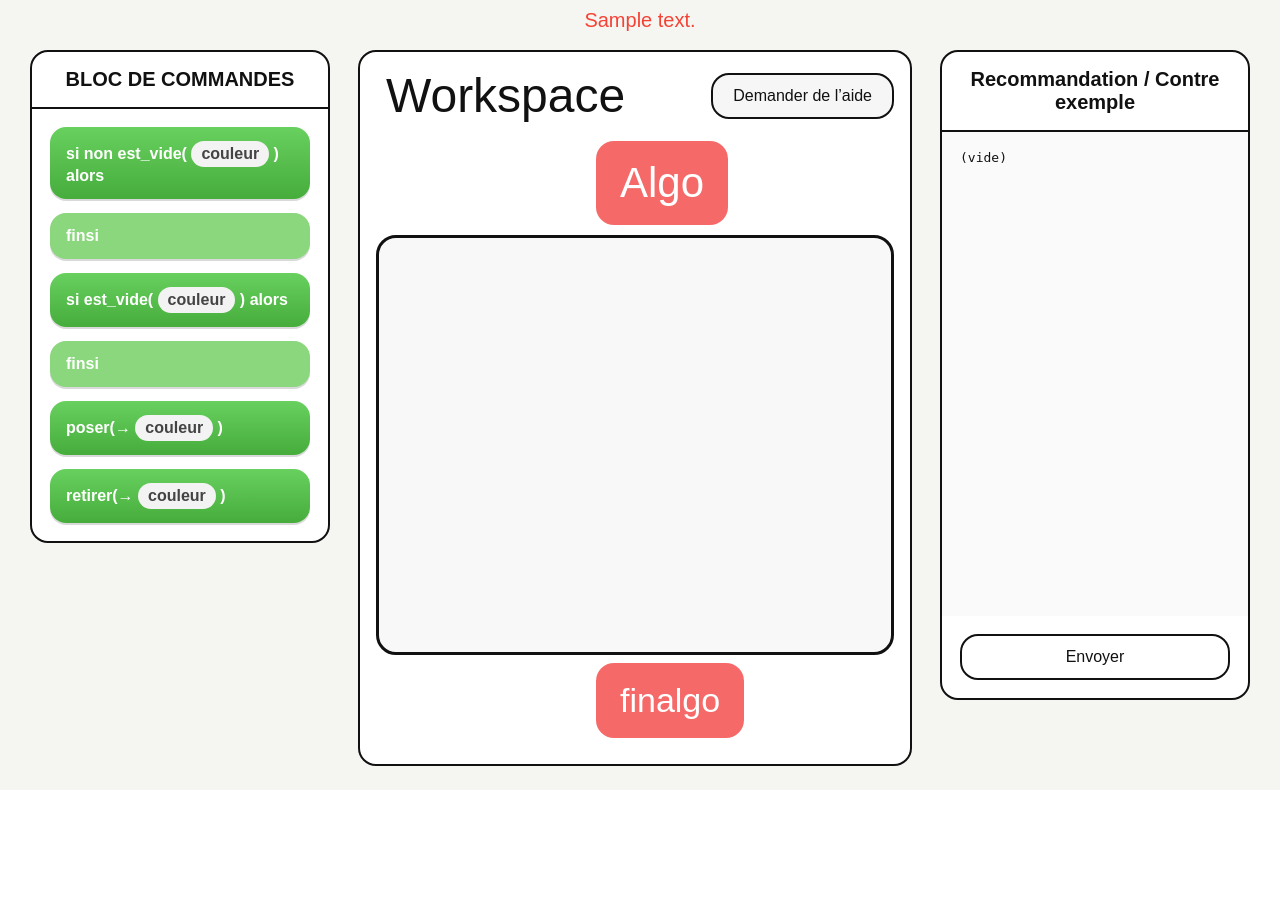
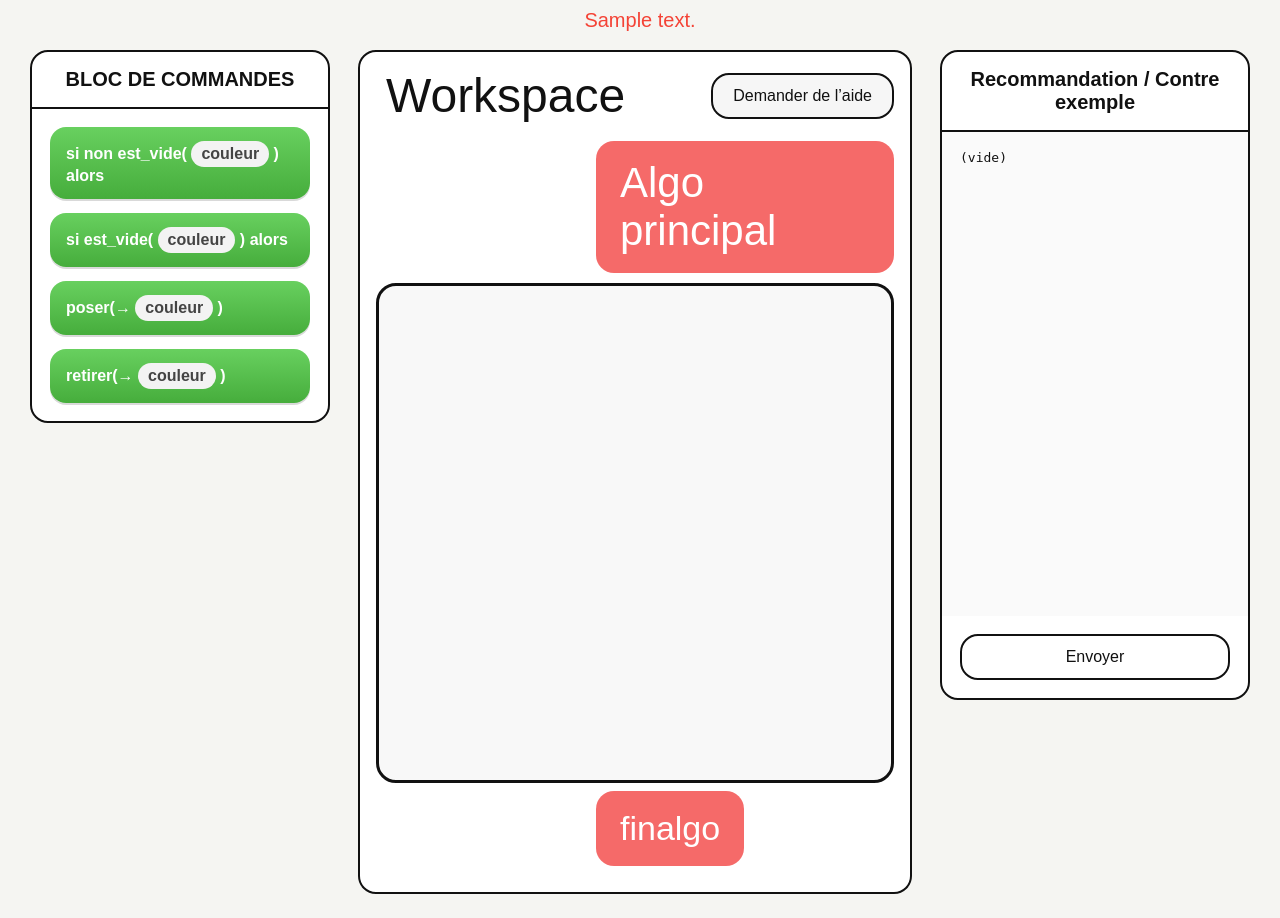
Before and after one commit to grp3info2gestionprojet/algo_ia, a Flask app: template app/templates/student_exercise.html in a window 1280 px wide. Shown: the part 130-1048 px from the top of the page. Before the commit the page ends 920 px from the top, so only its background shows below. Run offline with Flask 3, Linux system fonts and the light colour scheme; the template is opened without the code that fills it: most values are stand-ins (such as "Sample title", 1, 10 or a date in 2020).

Commit message:
ajout interface graphique scratch

```diff
--- a/app/static/js/student_workspace.js
+++ b/app/static/js/student_workspace.js
@@ -1,105 +1,211 @@
 const palette = document.getElementById('palette');
 const workspace = document.getElementById('workspace');
 const feedbackText = document.getElementById('feedbackText');
-let blocks = [];
+let rootBlocks = [];
 
-function colorSelect(selected='b'){
-  return `<select class="color-select">\
-    <option value="b" ${selected==='b'?'selected':''}>Bleue</option>\
-    <option value="j" ${selected==='j'?'selected':''}>Jaune</option>\
-    <option value="r" ${selected==='r'?'selected':''}>Rouge</option>\
-    <option value="v" ${selected==='v'?'selected':''}>Verte</option>\
+function colorSelect(selected = 'b') {
+  return `<select class="color-select" style="margin: 0 5px; padding: 2px; border-radius: 4px; border: 1px solid #ccc; color: black; background: white;" onclick="event.stopPropagation()">
+    <option value="b" ${selected === 'b' ? 'selected' : ''}>Bleue</option>
+    <option value="j" ${selected === 'j' ? 'selected' : ''}>Jaune</option>
+    <option value="r" ${selected === 'r' ? 'selected' : ''}>Rouge</option>
+    <option value="v" ${selected === 'v' ? 'selected' : ''}>Verte</option>
   </select>`;
 }
 
-function typeLabel(type){
-  if(type==='if_not_empty') return 'si non est_vide';
-  if(type==='if_empty') return 'si est_vide';
-  if(type==='retirer') return 'retirer';
-  if(type==='poser') return 'poser';
-  return 'finsi';
+function typeLabel(type) {
+  if (type === 'if_not_empty') return 'si non est_vide';
+  if (type === 'if_empty') return 'si est_vide';
+  if (type === 'retirer') return 'retirer';
+  if (type === 'poser') return 'poser';
+  return '';
 }
 
-function renderBlocks(){
-  workspace.innerHTML = '';
-  blocks.forEach((block, index) => {
-    const row = document.createElement('div');
-    row.className = 'workspace-item';
+function renderTree(blockList, container) {
+  container.innerHTML = '';
+  blockList.forEach((block, index) => {
     const blockDiv = document.createElement('div');
-    blockDiv.className = 'workspace-block';
-    blockDiv.style.marginLeft = `${block.indent * 28}px`;
-    blockDiv.innerHTML = `
-      <div>
-        <span>${typeLabel(block.type)}</span>
-        ${block.type !== 'finsi' ? colorSelect(block.color || 'b') : ''}
-        ${block.type === 'if_not_empty' || block.type === 'if_empty' ? '<span> alors</span>' : ''}
-      </div>
-      <div class="workspace-controls">
-        <button class="tiny-btn" data-act="left">←</button>
-        <button class="tiny-btn" data-act="right">→</button>
-        <button class="tiny-btn" data-act="up">↑</button>
-        <button class="tiny-btn" data-act="down">↓</button>
-        <button class="tiny-btn" data-act="delete">✕</button>
-      </div>
-    `;
+    blockDiv.style.marginBottom = '10px';
+    blockDiv.style.fontFamily = 'monospace';
+    blockDiv.style.fontSize = '16px';
+
+    // Scratch-like visual C-shape for if blocks
+    if (block.type === 'if_not_empty' || block.type === 'if_empty') {
+      blockDiv.innerHTML = `
+        <div class="block-header" style="background: linear-gradient(180deg, var(--green), var(--green-dark)); padding: 10px 14px; border-radius: 12px 12px 0 0; color: white; display: flex; align-items: center; justify-content: space-between; font-weight: bold; box-shadow: inset 0 2px 0 rgba(255,255,255,0.2);">
+          <div>${typeLabel(block.type)}(${colorSelect(block.color)}) alors</div>
+          <button class="tiny-btn btn-del" data-idx="${index}" style="margin-left: 10px; color: black;">✕</button>
+        </div>
+        <div class="block-children" style="border-left: 16px solid var(--green-dark); padding: 10px 10px 10px 20px; min-height: 40px; background: rgba(0,0,0,0.02);"></div>
+        <div class="block-footer" style="background: linear-gradient(180deg, var(--green), var(--green-dark)); padding: 8px 14px; border-radius: 0 0 12px 12px; color: white; font-weight: bold;">
+          finsi
+        </div>
+      `;
+      const childrenContainer = blockDiv.querySelector('.block-children');
+
+      // Make it a dropzone
+      childrenContainer.addEventListener('dragover', e => {
+        e.preventDefault();
+        e.stopPropagation();
+        childrenContainer.style.backgroundColor = 'rgba(0,0,0,0.08)';
+      });
+      childrenContainer.addEventListener('dragleave', e => {
+        childrenContainer.style.backgroundColor = 'rgba(0,0,0,0.02)';
+      });
+      childrenContainer.addEventListener('drop', e => {
+        e.preventDefault();
+        e.stopPropagation();
+        childrenContainer.style.backgroundColor = 'rgba(0,0,0,0.02)';
+        const type = e.dataTransfer.getData('text/plain');
+        if (type) {
+          block.children = block.children || [];
+          block.children.push({ type, color: 'b', children: [] });
+          renderBlocks();
+        }
+      });
+
+      if (block.children) {
+        renderTree(block.children, childrenContainer);
+      }
+
+    } else {
+      blockDiv.innerHTML = `
+        <div style="background: linear-gradient(180deg, var(--green), var(--green-dark)); padding: 10px 14px; border-radius: 12px; color: white; display: flex; align-items: center; justify-content: space-between; font-weight: bold; box-shadow: inset 0 2px 0 rgba(255,255,255,0.2);">
+          <div>${typeLabel(block.type)}(→${colorSelect(block.color)})</div>
+          <button class="tiny-btn btn-del" data-idx="${index}" style="margin-left: 10px; color: black;">✕</button>
+        </div>
+      `;
+    }
+
+    // Bind color select
     const select = blockDiv.querySelector('.color-select');
-    if(select){
-      select.value = block.color || 'b';
+    if (select) {
       select.addEventListener('change', e => {
-        blocks[index].color = e.target.value;
+        block.color = e.target.value;
       });
     }
-    blockDiv.querySelectorAll('[data-act]').forEach(btn => {
-      btn.addEventListener('click', () => actOnBlock(index, btn.dataset.act));
-    });
-    row.appendChild(blockDiv);
-    workspace.appendChild(row);
+
+    // Bind delete button
+    const delBtn = blockDiv.querySelector('.btn-del');
+    if (delBtn) {
+      delBtn.addEventListener('click', e => {
+        e.stopPropagation();
+        blockList.splice(index, 1);
+        renderBlocks();
+      });
+    }
+
+    container.appendChild(blockDiv);
   });
 }
 
-function actOnBlock(index, act){
-  const block = blocks[index];
-  if(act==='left') block.indent = Math.max(0, block.indent - 1);
-  if(act==='right') block.indent += 1;
-  if(act==='delete') blocks.splice(index, 1);
-  if(act==='up' && index > 0) [blocks[index-1], blocks[index]] = [blocks[index], blocks[index-1]];
-  if(act==='down' && index < blocks.length - 1) [blocks[index+1], blocks[index]] = [blocks[index], blocks[index+1]];
-  renderBlocks();
+function renderBlocks() {
+  renderTree(rootBlocks, workspace);
 }
 
-function addBlock(type){
-  blocks.push({ type, color: 'b', indent: 0 });
-  renderBlocks();
+// Extract to the flat format the backend expects
+function extractFlatBlocks(blockList, indent = 0) {
+  let flat = [];
+  blockList.forEach(b => {
+    if (b.type === 'if_not_empty' || b.type === 'if_empty') {
+      flat.push({ type: b.type, color: b.color, indent: indent });
+      if (b.children) {
+        flat = flat.concat(extractFlatBlocks(b.children, indent + 1));
+      }
+      flat.push({ type: 'finsi', color: null, indent: indent });
+    } else {
+      flat.push({ type: b.type, color: b.color, indent: indent });
+    }
+  });
+  return flat;
 }
 
+// Draggable toolbox setup
 palette.querySelectorAll('[draggable="true"]').forEach(el => {
   el.addEventListener('dragstart', e => {
     e.dataTransfer.setData('text/plain', el.dataset.type);
   });
 });
-workspace.addEventListener('dragover', e => e.preventDefault());
+
+// Root workspace dropzone
+workspace.addEventListener('dragover', e => {
+  e.preventDefault();
+  workspace.style.backgroundColor = '#eaeaea';
+});
+workspace.addEventListener('dragleave', e => {
+  workspace.style.backgroundColor = '#f8f8f8';
+});
 workspace.addEventListener('drop', e => {
   e.preventDefault();
+  workspace.style.backgroundColor = '#f8f8f8';
   const type = e.dataTransfer.getData('text/plain');
-  if(type) addBlock(type);
+  if (type) {
+    rootBlocks.push({ type, color: 'b', children: [] });
+    renderBlocks();
+  }
 });
 
-async function askHelp(){
-  const res = await fetch(`/api/student/help/${window.STUDENT_EXERCISE.exerciseId}`, { method: 'POST' });
-  const data = await res.json();
-  feedbackText.textContent = JSON.stringify(data, null, 2);
-}
-
-async function submitSolution(){
+// Backend communication
+async function submitSolution() {
+  const blocks = extractFlatBlocks(rootBlocks);
   const res = await fetch(`/api/student/submit/${window.STUDENT_EXERCISE.exerciseId}`, {
     method: 'POST',
     headers: { 'Content-Type': 'application/json' },
     body: JSON.stringify({ blocks })
   });
   const data = await res.json();
-  feedbackText.textContent = JSON.stringify(data, null, 2);
+
+  if (data.ok && data.feedback) {
+    feedbackText.innerHTML = `
+<b>Soumission enregistrée !</b><br><br>
+
+<b>Votre code généré :</b>
+<div style="background: #282a36; color: #f8f8f2; padding: 10px; border-radius: 8px; margin-top: 5px; font-family: monospace; white-space: pre-wrap; text-align: left;">${data.feedback.student_code}</div>
+<br>
+<b>Correction algorithmique attendue :</b>
+<div style="background: #282a36; color: #f8f8f2; padding: 10px; border-radius: 8px; margin-top: 5px; font-family: monospace; white-space: pre-wrap; text-align: left;">${data.feedback.expected_pseudocode}</div>
+    `;
+  } else {
+    feedbackText.textContent = JSON.stringify(data, null, 2);
+  }
 }
 
-document.getElementById('helpBtn').addEventListener('click', askHelp);
+document.getElementById('helpBtn').addEventListener('click', async () => {
+  const blocks = extractFlatBlocks(rootBlocks);
+  const res = await fetch(`/api/student/help/${window.STUDENT_EXERCISE.exerciseId}`, { method: 'POST' });
+  const data = await res.json();
+
+  // Create student's code locally
+  let lines = ['Algorithme algo_principal()'];
+  let lineNo = 1;
+  blocks.forEach(b => {
+    let indentStr = '    '.repeat(b.indent);
+    let colorName = b.color === 'b' ? 'bleue' : b.color === 'j' ? 'jaune' : b.color === 'r' ? 'rouge' : b.color === 'v' ? 'verte' : '';
+    let text = '';
+    if (b.type === 'if_not_empty') text = `si non est_vide(${colorName}) alors`;
+    else if (b.type === 'if_empty') text = `si est_vide(${colorName}) alors`;
+    else if (b.type === 'poser') text = `poser(→${colorName})`;
+    else if (b.type === 'retirer') text = `retirer(→${colorName})`;
+    else if (b.type === 'finsi') text = `finsi`;
+    if (text) { lines.push(`${lineNo}: ${indentStr}${text}`); lineNo++; }
+  });
+  const studentCode = lines.join('\\n');
+
+  if (data.ok) {
+    feedbackText.innerHTML = `
+<b>Votre code actuel :</b>
+<div style="background: #282a36; color: #f8f8f2; padding: 10px; border-radius: 8px; margin-top: 5px; font-family: monospace; white-space: pre-wrap; text-align: left;">${studentCode}</div>
+<br>
+<b>Aide / Indice :</b><br>
+${data.message}<br><br>
+
+<b>Code recommandé pour la situation initiale :</b>
+<div style="background: #282a36; color: #f8f8f2; padding: 10px; border-radius: 8px; margin-top: 5px; font-family: monospace; white-space: pre-wrap; text-align: left;">${data.pseudocode}</div>
+    `;
+  } else {
+    feedbackText.textContent = JSON.stringify(data, null, 2);
+  }
+});
+
 document.getElementById('submitBtn').addEventListener('click', submitSolution);
+
 renderBlocks();
--- a/app/templates/student_exercise.html
+++ b/app/templates/student_exercise.html
@@ -10,12 +10,14 @@
   <aside class="blocks-panel">
     <div class="panel-header">BLOC DE COMMANDES</div>
     <div id="palette">
-      <div class="palette-block block-if" draggable="true" data-type="if_not_empty">si non est_vide( <span class="slot">couleur</span> ) alors</div>
-      <div class="palette-block block-close" draggable="true" data-type="finsi">finsi</div>
-      <div class="palette-block block-if" draggable="true" data-type="if_empty">si est_vide( <span class="slot">couleur</span> ) alors</div>
-      <div class="palette-block block-close" draggable="true" data-type="finsi">finsi</div>
-      <div class="palette-block block-action" draggable="true" data-type="poser">poser(→ <span class="slot">couleur</span> )</div>
-      <div class="palette-block block-action" draggable="true" data-type="retirer">retirer(→ <span class="slot">couleur</span> )</div>
+      <div class="palette-block block-if" draggable="true" data-type="if_not_empty">si non est_vide( <span
+          class="slot">couleur</span> ) alors</div>
+      <div class="palette-block block-if" draggable="true" data-type="if_empty">si est_vide( <span
+          class="slot">couleur</span> ) alors</div>
+      <div class="palette-block block-action" draggable="true" data-type="poser">poser(→ <span
+          class="slot">couleur</span> )</div>
+      <div class="palette-block block-action" draggable="true" data-type="retirer">retirer(→ <span
+          class="slot">couleur</span> )</div>
     </div>
   </aside>
 
@@ -26,8 +28,9 @@
         <button class="secondary-btn" id="helpBtn">Demander de l’aide</button>
       </div>
     </div>
-    <div class="algo-root">Algo</div>
-    <div id="workspace" class="workspace-dropzone"></div>
+    <div class="algo-root">Algo principal</div>
+    <div id="workspace" class="workspace-dropzone"
+      style="min-height: 500px; border: 3px solid #111; border-radius: 20px; padding: 16px; background: #f8f8f8;"></div>
     <div class="algo-footer">finalgo</div>
   </section>
 
@@ -39,11 +42,11 @@
 </div>
 
 <script>
-window.STUDENT_EXERCISE = {
-  exerciseId: {{ exercise.id }},
-  init: {{ problem.init | tojson }},
-  title: {{ exercise.title | tojson }}
-};
+  window.STUDENT_EXERCISE = {
+    exerciseId: {{ exercise.id }},
+  init: { { problem.init | tojson } },
+  title: { { exercise.title | tojson } }
+  };
 </script>
-<script src="{{ url_for('static', filename='js/student_workspace.js') }}"></script>
+<script src="{{ url_for('static', filename='js/student_workspace.js') }}?v={{ range(1, 1000) | random }}"></script>
 {% endblock %}
```
Also changed, not shown: app/templates/student_dashboard.html (+11 -2 lines).
